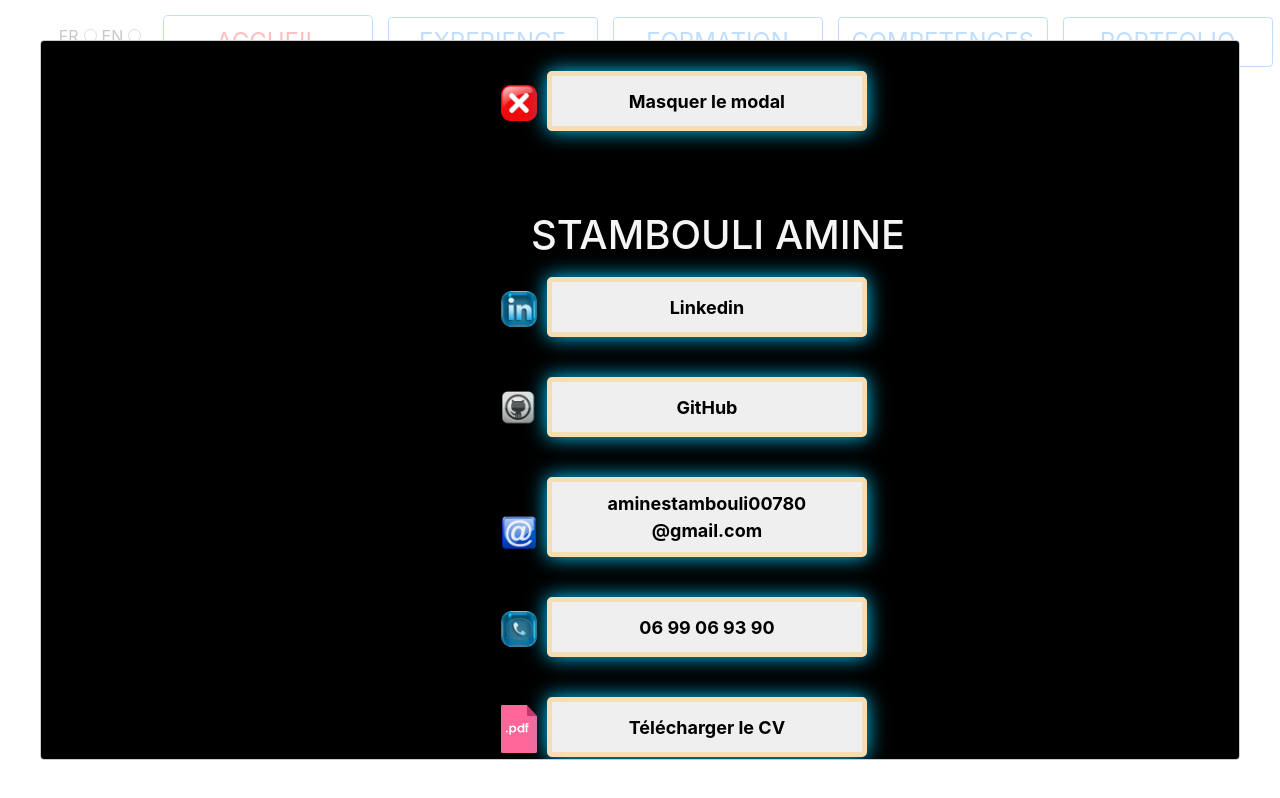
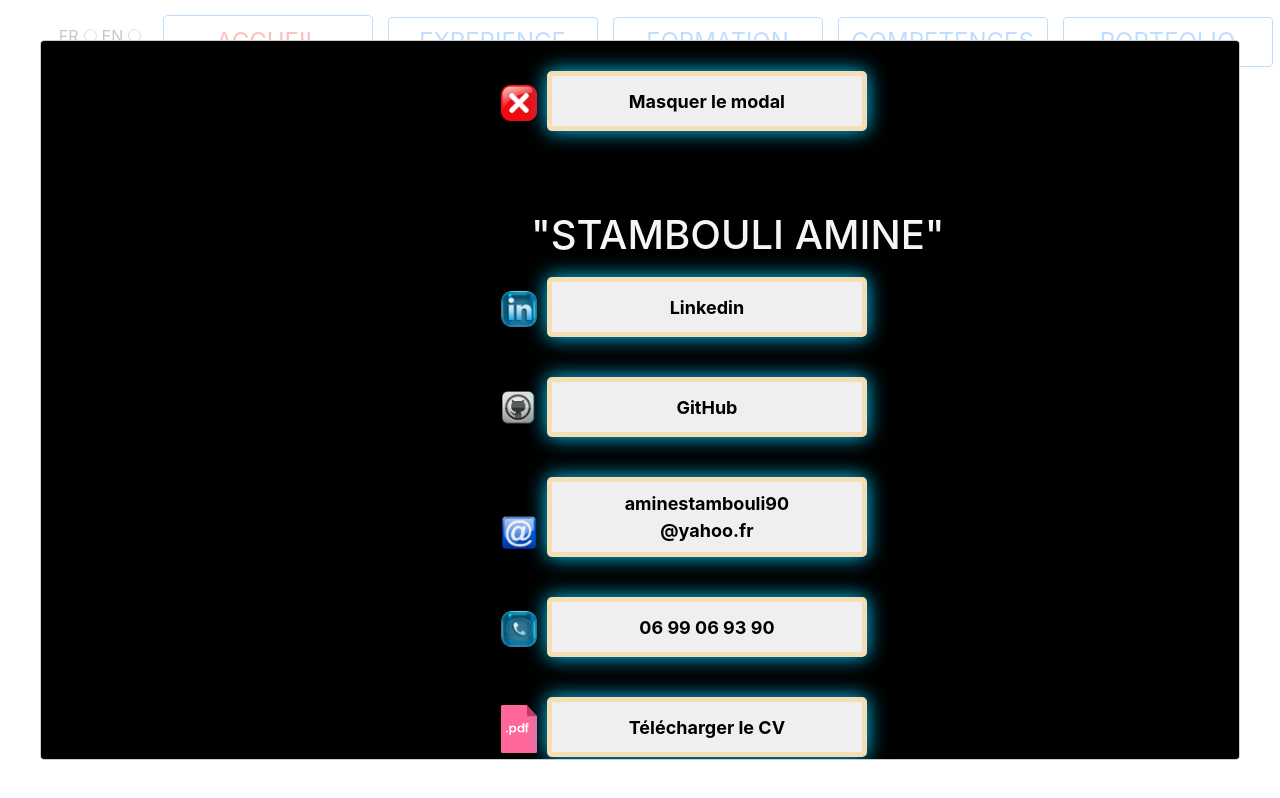
Before and after one commit to STAM0283/curriculum-vitea, a React (Create React App) app: page / in a window 1280 px wide. Both pictures are taken after a click on the button "CONTACTS". Built offline with nearby package versions, Linux system fonts and the light colour scheme; the HTML template or start-up script is replaced by a standard one.

Commit message:
Change Email

```diff
--- a/src/components/Footer.jsx
+++ b/src/components/Footer.jsx
@@ -24,9 +24,11 @@ const Footer = (props) => {
       >
         <div className="modalFooter">
           <img alt="hide_modal" src={hide_modal} style={{ width: "5%" }} />
-          <button className="hideModal" onClick={() => setModalIsOpen(false)}>{language === "fr" ? "Masquer le modal" : language === "en" ? "Hide the modal" : "إخفاء مشروط"}</button>
+          <button className="hideModal" onClick={() => setModalIsOpen(false)}>
+            {language === "fr" ? "Masquer le modal" : "Hide the modal"}
+          </button>
           <h1 style={{ marginTop: "50px", color: "whitesmoke", marginLeft: "30px" }}>
-            {language === "ar" ? "امين اسطامبولي" : "STAMBOULI AMINE"}
+            "STAMBOULI AMINE"
           </h1>
           <img src={linkedin} style={{ width: "5%" }} alt="myLinkedin" />
           <a
@@ -48,9 +50,9 @@ const Footer = (props) => {
 
           <img src={email} style={{ width: "5%" }} alt="My E-mail" />
           <button style={{ height: "80px" }}>
-            aminestambouli00780
+            aminestambouli90
             <br />
-            @gmail.com
+            @yahoo.fr
           </button>
           <br />
           <img src={phone} style={{ width: "5%" }} alt="My Phone" />
@@ -59,7 +61,7 @@ const Footer = (props) => {
           <img src={pdf} style={{ width: "5%" }} alt="myProfile" />
           <a href={AMINE_STAMBOULI_CV} target="_blank" rel="noopener noreferrer">
             <button className="pdf">
-               {language === "fr" ? "Télécharger le CV" : language === "en" ? "Download CV" : "تحميل السيرة الذاتية"}
+               {language === "fr" ? "Télécharger le CV" : "Download CV"}
             </button>
           </a>
 
@@ -78,7 +80,7 @@ const Footer = (props) => {
           marginTop: "10px",
         }}
       >
-        {language === "fr" ? "CONTACTS" : language === "en" ? "CONTACTS" : "جهات الاتصال"}
+        {language === "fr" ? "CONTACTS" : "CONTACTS"}
       </button>
     </div>
   );
```
